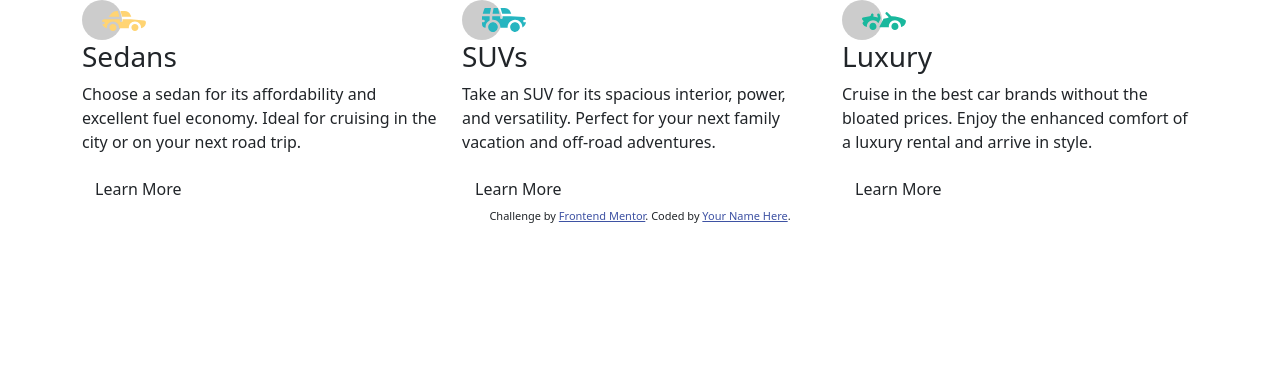
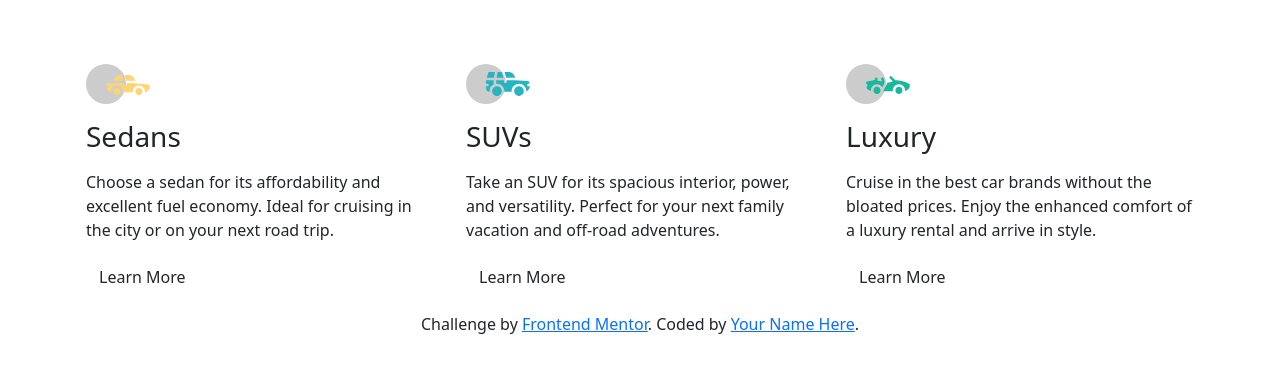
Before and after one commit to bayileyegnabate/preview-card-component, a plain HTML site: page index.html in a window 1280 px wide. Drawn offline with nearby package versions, Linux system fonts and the light colour scheme.

Commit message:
add boostrap classes

```diff
--- a/index.html
+++ b/index.html
@@ -6,35 +6,29 @@
   <link rel="icon" type="image/png" sizes="32x32" href="./images/favicon-32x32.png">
   <title>Frontend Mentor | 3-column preview card component</title>
   <link rel="stylesheet" href="https://cdn.jsdelivr.net/npm/bootstrap@5.2.0/dist/css/bootstrap.min.css">
-
-  <!-- Feel free to remove these styles or customise in your own stylesheet 👍 -->
-  <style>
-    .attribution { font-size: 11px; text-align: center; }
-    .attribution a { color: hsl(228, 45%, 44%); }
-  </style>
-
+  <link rel="stylesheet" href="css/styles.css">
 </head>
 <body>
-  <div class="container">
+  <div class="container d-flex flex-column align-items-center mt-5">
     <div class="row">
       <!-- sedans -->
-      <div class="col">
+      <div class="col sedans py-3 px-3">
         <img src="images/icon-sedans.svg" alt="">
-        <h3 class="model-name">Sedans</h3>
+        <h3 class="model-name my-3">Sedans</h3>
         <p>Choose a sedan for its affordability and excellent fuel economy. Ideal for cruising in the city or on your next road trip.</p>
         <button class="btn">Learn More</button>
       </div>
       <!-- suvs -->
-      <div class="col">
+      <div class="col suvs py-3 px-3">
         <img src="images/icon-suvs.svg" alt="">
-        <h3 class="model-name">SUVs</h3>
+        <h3 class="model-name my-3">SUVs</h3>
         <p>Take an SUV for its spacious interior, power, and versatility. Perfect for your next family vacation and off-road adventures.</p>
         <button class="btn">Learn More</button>
       </div>
       <!-- luxury -->
-      <div class="col">
+      <div class="col luxury py-3 px-3">
         <img src="images/icon-luxury.svg" alt="">
-        <h3 class="model-name">Luxury</h3>
+        <h3 class="model-name my-3">Luxury</h3>
         <p>Cruise in the best car brands without the bloated prices. Enjoy the enhanced comfort of a luxury rental and arrive in style.</p>
         <button class="btn">Learn More</button>
       </div>
```
